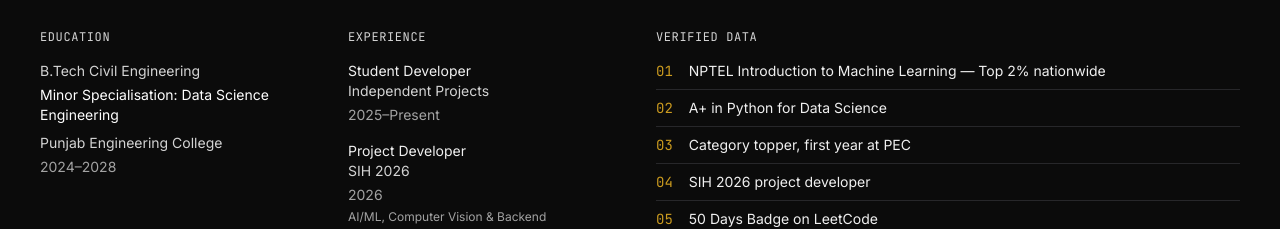
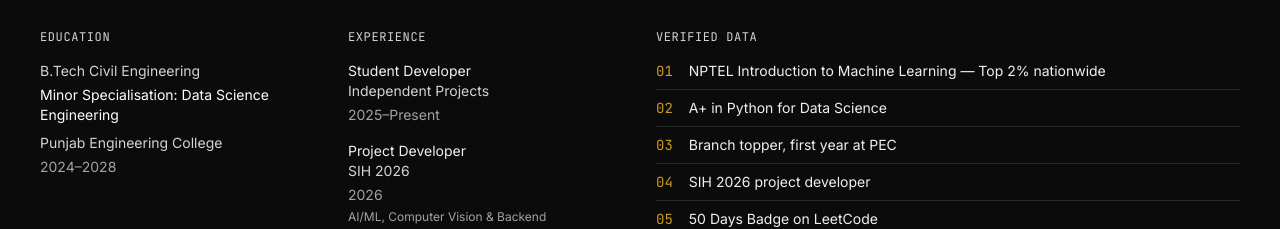
Before and after one commit to jackyhitter/AnunayNamanPortfolio, a React (Vite) app: page / in a window 1280 px wide. Shown: the part 900-1129 px from the top of the page. Built offline with nearby package versions, Linux system fonts and the light colour scheme; no server answers.

Commit message:
Update first year achievement to branch topper

```diff
--- a/src/data/achievements.ts
+++ b/src/data/achievements.ts
@@ -1,7 +1,7 @@
 export const achievements = [
   "NPTEL Introduction to Machine Learning — Top 2% nationwide",
   "A+ in Python for Data Science",
-  "Category topper, first year at PEC",
+  "Branch topper, first year at PEC",
   "SIH 2026 project developer",
   "50 Days Badge on LeetCode",
   "100 Days Badge on LeetCode"
```
